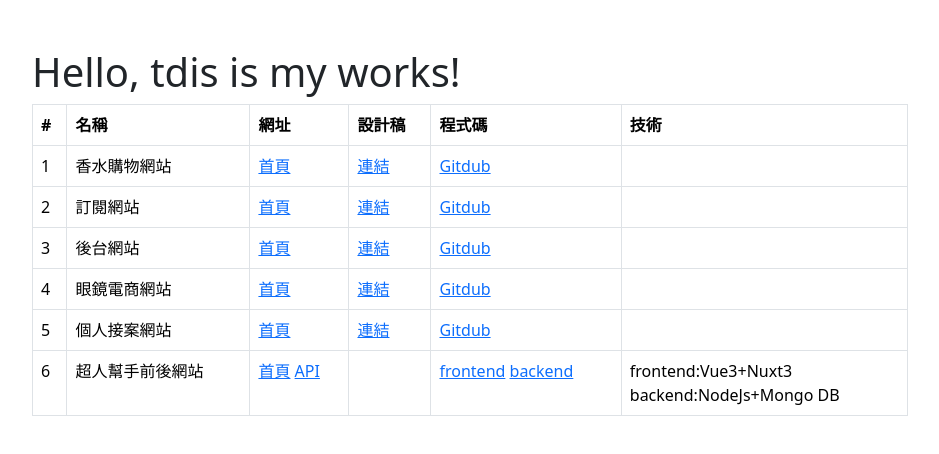
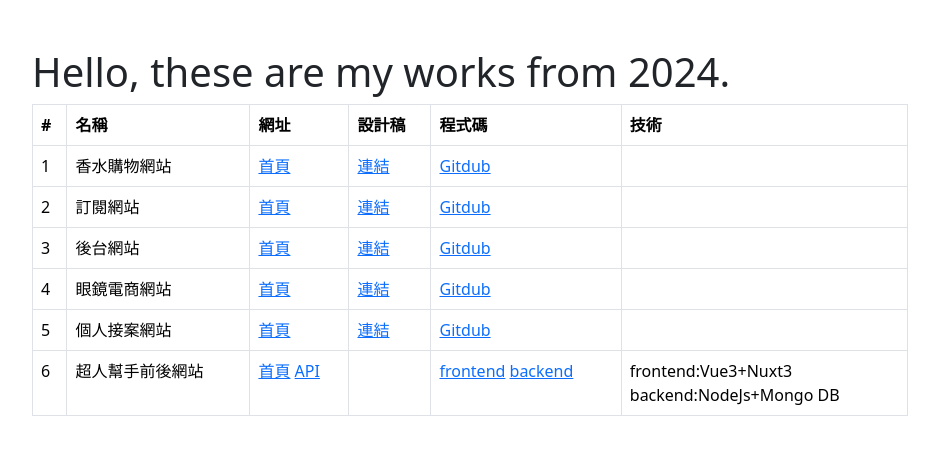
Before and after one commit to xu3clayu83ire/mypage, a plain HTML site: page index.html in a window 1280 px wide. Shown: the whole page, without its empty margins (170-1109 px from the left). Drawn offline with nearby package versions, Linux system fonts and the light colour scheme.

Commit message:
fix text

```diff
--- a/index.html
+++ b/index.html
@@ -8,7 +8,7 @@
   </head>
   <body>
       <div class="container mx-auto" style="max-width: 900px;">
-        <h1 class="mt-5">Hello, tdis is my works!</h1>
+        <h1 class="mt-5">Hello, these are my works from 2024.</h1>
         <table class="table table-bordered">
             <tdead>
               <tr>
```
Also changed, not shown: avater.ico (added).
